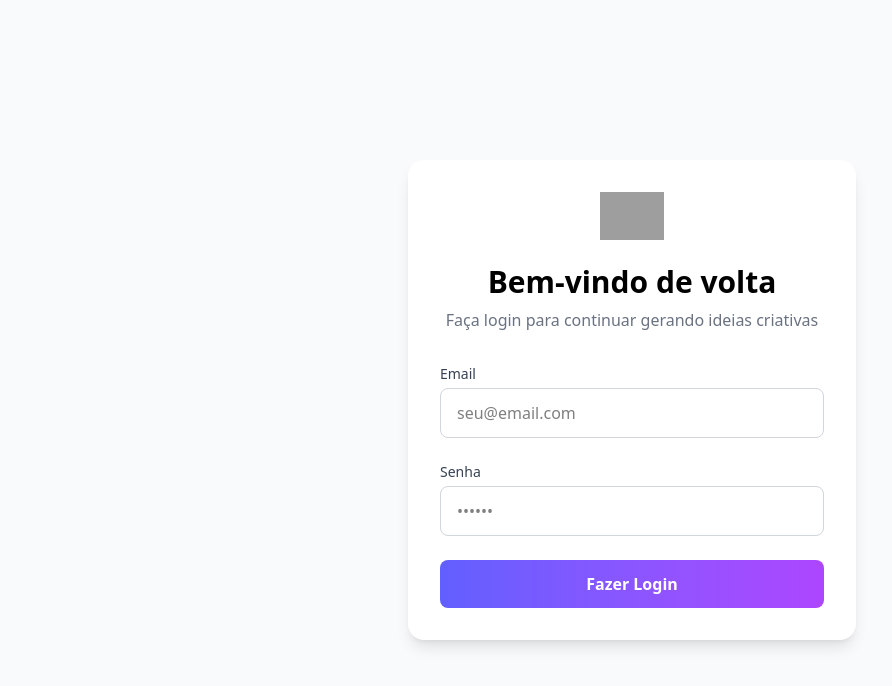
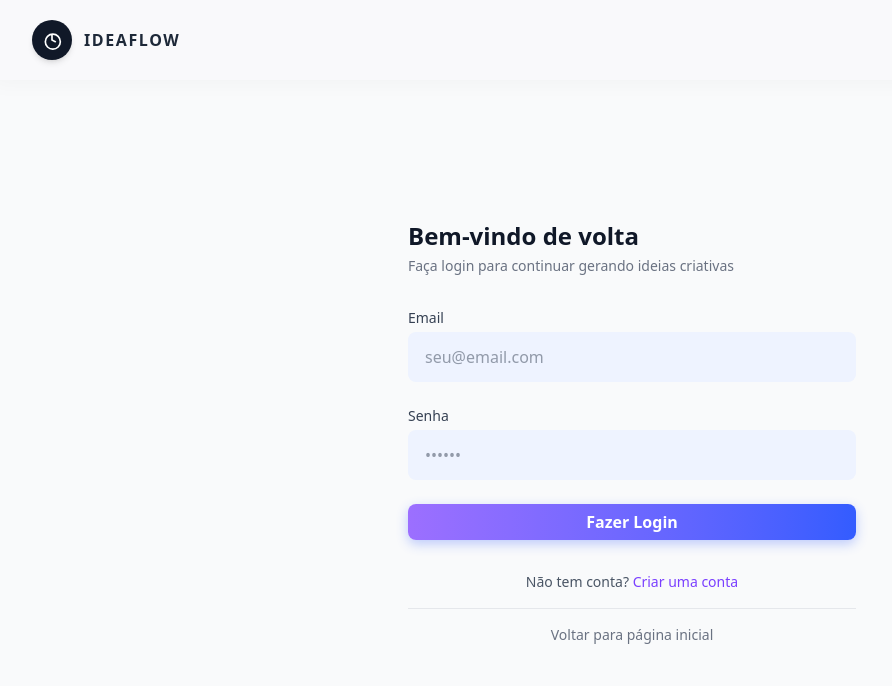
Before and after one commit to montreal-acelera-maker-squad02/projeto-gerador-ideias-frontend, a React (Vite) app: page /login in a window 1280 px wide. Shown: the top 686 px of the page, without its empty margins (8-900 px from the left). Built offline with nearby package versions, Linux system fonts and the light colour scheme; grey boxes are pictures that could not be loaded.

Commit message:
feat: Ajustes finais página de  login

```diff
--- /dev/null
+++ b/src/components/Login/LoginFooter.tsx
@@ -0,0 +1,30 @@
+import React from "react";
+import { Link } from "react-router-dom";
+
+export const LoginFooter: React.FC = () => {
+  return (
+    <div className="text-center mt-8 space-y-4">
+      {/* Link de criação de conta */}
+      <p className="text-sm text-gray-600">
+        Não tem conta?{" "}
+        <Link
+          to="/signup"
+          className="text-[#7A3FFF] font-medium hover:underline transition"
+        >
+          Criar uma conta
+        </Link>
+      </p>
+
+      {/* Linha divisória */}
+      <div className="w-full border-t border-gray-200 my-4"></div>
+
+      {/* Link de voltar */}
+      <Link
+        to="/"
+        className="block text-sm text-gray-500 hover:text-gray-700 transition"
+      >
+        Voltar para página inicial
+      </Link>
+    </div>
+  );
+};
--- a/src/components/Login/LoginForm.tsx
+++ b/src/components/Login/LoginForm.tsx
@@ -11,6 +11,7 @@ export const LoginForm: React.FC = () => {
 
     return (
         <form onSubmit={handleSubmit} className="space-y-6">
+            {/* Campo de Email */}
             <div>
                 <label className="block text-sm font-medium text-gray-700 mb-1">
                     Email
@@ -20,10 +21,11 @@ export const LoginForm: React.FC = () => {
                     placeholder="seu@email.com"
                     value={email}
                     onChange={(e) => setEmail(e.target.value)}
-          className="w-full px-4 py-3 border border-gray-300 rounded-lg focus:ring-2 focus:ring-indigo-500 focus:outline-none"
+                    className="w-full px-4 py-3 bg-[#eef3ff] border border-transparent rounded-lg text-gray-700 focus:ring-2 focus:ring-[#335CFF] focus:bg-white focus:border-[#335CFF] outline-none transition-all"
                 />
             </div>
 
+            {/* Campo de Senha */}
             <div>
                 <label className="block text-sm font-medium text-gray-700 mb-1">
                     Senha
@@ -33,13 +35,21 @@ export const LoginForm: React.FC = () => {
                     placeholder="••••••"
                     value={password}
                     onChange={(e) => setPassword(e.target.value)}
-          className="w-full px-4 py-3 border border-gray-300 rounded-lg focus:ring-2 focus:ring-indigo-500 focus:outline-none"
+                    className="w-full px-4 py-3 bg-[#eef3ff] border border-transparent rounded-lg text-gray-700 focus:ring-2 focus:ring-[#335CFF] focus:bg-white focus:border-[#335CFF] outline-none transition-all"
                 />
             </div>
 
+            {/* Botão */}
             <button
                 type="submit"
-        className="w-full py-3 rounded-lg bg-linear-to-r from-indigo-500 to-purple-500 text-white font-semibold hover:opacity-90 transition"
+                className="
+    w-full py-1.5 rounded-lg font-semibold text-white
+    bg-linear-to-r from-[#9C6FFF] to-[#335CFF]
+    shadow-[0_4px_12px_rgba(51,92,255,0.3)]
+    transform transition-all duration-300
+    hover:-translate-y-0.5 hover:shadow-[0_8px_20px_rgba(51,92,255,0.45)]
+    focus:-translate-y-0.5 focus:shadow-[0_8px_20px_rgba(51,92,255,0.45)]
+  "
             >
                 Fazer Login
             </button>
--- a/src/components/Login/LoginHeader.tsx
+++ b/src/components/Login/LoginHeader.tsx
@@ -2,9 +2,11 @@ import React from "react";
 
 export const LoginHeader: React.FC = () => {
   return (
-    <div className="text-center mb-8">
-      <h1 className="text-3xl font-bold mb-2">Bem-vindo de volta</h1>
-      <p className="text-gray-500">
+    <div className="text-left mb-8">
+      <h1 className="text-2xl font-semibold text-gray-900 mb-1">
+        Bem-vindo de volta
+      </h1>
+      <p className="text-gray-500 text-sm">
         Faça login para continuar gerando ideias criativas
       </p>
     </div>
--- a/src/components/Navbar/Navbar.tsx
+++ b/src/components/Navbar/Navbar.tsx
@@ -1,6 +1,11 @@
 import React from "react";
 import { Link } from "react-router-dom";
-export const Navbar: React.FC = () => {
+
+interface NavbarProps {
+  hideActions?: boolean;
+}
+
+export const Navbar: React.FC<NavbarProps> = ({ hideActions = false }) => {
   return (
     <header className="fixed top-0 left-0 w-full backdrop-blur-md bg-[#F9F9FB] shadow-[0_4px_20px_rgba(0,0,0,0.03)] z-50">
       <div className="max-w-7xl mx-auto flex justify-between items-center px-10 py-5">
@@ -28,7 +33,8 @@ export const Navbar: React.FC = () => {
           </span>
         </div>
 
-        {/* Menu de açoes */}
+        {/* Menu de ações*/}
+        {!hideActions && (
           <div className="flex items-center gap-8">
             <Link
               to="/login"
@@ -41,6 +47,7 @@ export const Navbar: React.FC = () => {
               Começar Agora
             </button>
           </div>
+        )}
       </div>
     </header>
   );
--- a/src/pages/Login/LoginPage.tsx
+++ b/src/pages/Login/LoginPage.tsx
@@ -1,22 +1,22 @@
 import React from "react";
+import { Navbar } from "@/components/Navbar/Navbar";
 import { LoginHeader } from "@/components/Login/LoginHeader";
 import { LoginForm } from "@/components/Login/LoginForm";
+import { LoginFooter } from "@/components/Login/LoginFooter";
 
 export const LoginPage: React.FC = () => {
   return (
-    <div className="min-h-screen flex items-center justify-center bg-gray-50 px-4">
-      <div className="w-full max-w-md bg-white rounded-2xl shadow-lg p-8">
-        {/* Logo */}
-        <div className="flex justify-center mb-6">
-          <img
-            src="https://cdn-icons-png.flaticon.com/512/10385/10385380.png"
-            alt="IDEAFLOW"
-            className="h-12"
-          />
+    <div className="min-h-screen bg-[#f9fafb] flex flex-col">
+      {/* Navbar com logo apenas */}
+      <Navbar hideActions />
+
+      {/* Conteúdo central sem card */}
+      <div className="flex flex-col grow items-center justify-center px-4 mt-16">
+        <div className="w-full max-w-md">
+          <LoginHeader />
+          <LoginForm />
+          <LoginFooter/>
         </div>
-
-        <LoginHeader />
-        <LoginForm />
       </div>
     </div>
   );
```
Lines whose indentation alone changed are shown as unchanged.
